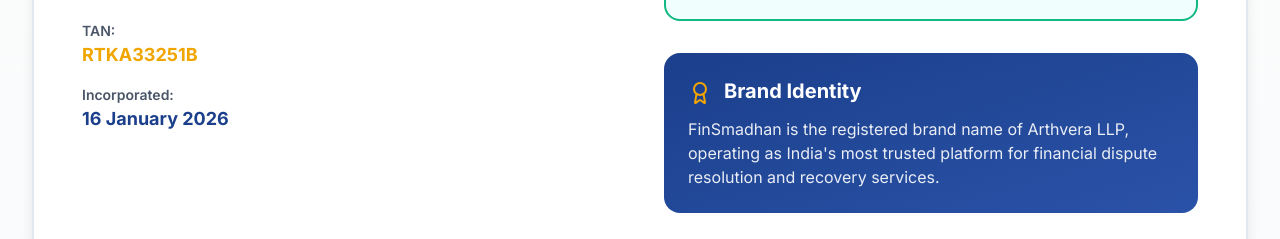
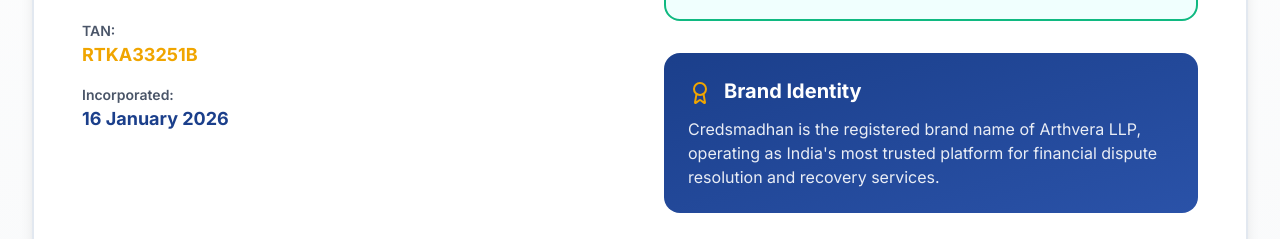
Before and after one commit to Sedawk-Dynamics/Credsmadhan, a Next.js app: page /about-us in a window 1280 px wide. Shown: the part 3245-3484 px from the top of the page. Built offline with nearby package versions, Linux system fonts and the light colour scheme.

Commit message:
changes done

```diff
--- a/app/about-us/page.tsx
+++ b/app/about-us/page.tsx
@@ -221,7 +221,7 @@ export default function AboutUsPage() {
                     <h4 className="text-xl font-bold">Brand Identity</h4>
                   </div>
                   <p className="text-white/90">
-                    FinSmadhan is the registered brand name of Arthvera LLP, operating as India&apos;s most trusted platform for financial dispute resolution and recovery services.
+                    Credsmadhan is the registered brand name of Arthvera LLP, operating as India&apos;s most trusted platform for financial dispute resolution and recovery services.
                   </p>
                 </div>
               </div>
```
